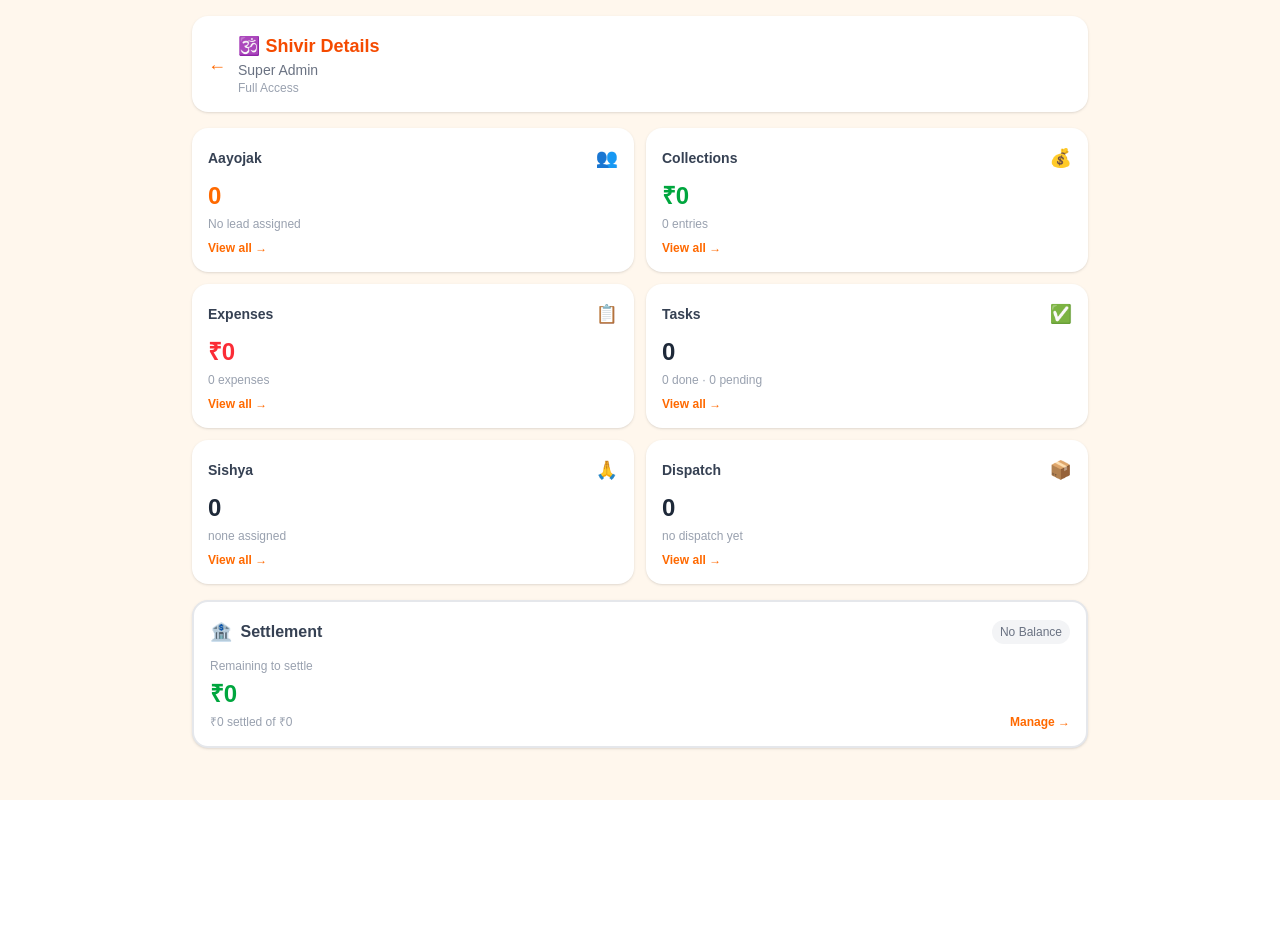
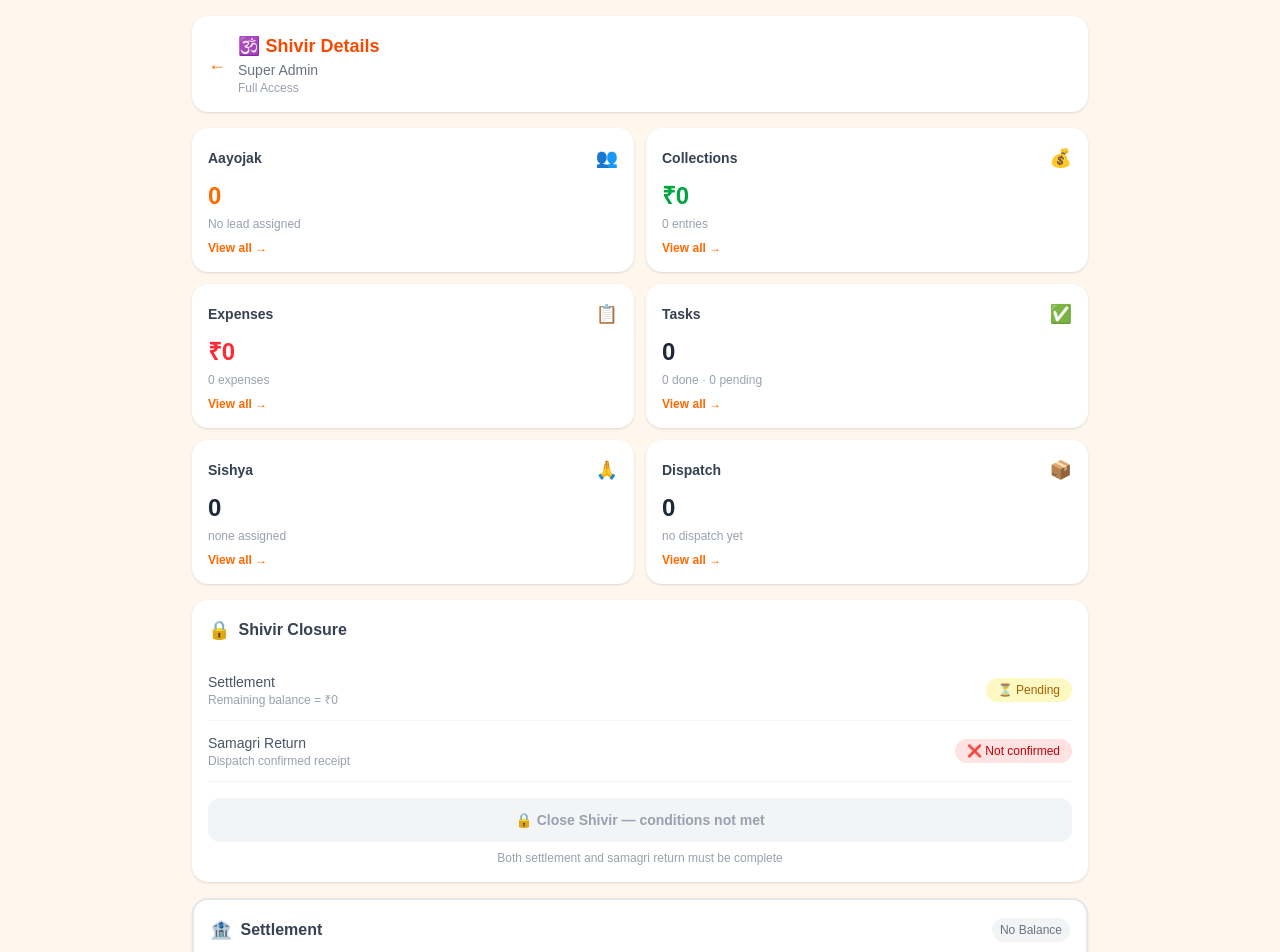
Before and after one commit to Rahul-git23/Shiver-app, a Next.js app: page /super-admin/shivir/1 in a window 1280 px wide. Shown: the top 952 px of the page. Before the commit the page ends 800 px from the top, so only its background shows below. Built offline with nearby package versions, Linux system fonts and the light colour scheme; no server answers; the database is empty; sample sign-in values are in the browser's storage.

Commit message:
Add Shivir Closure feature - Super Admin can close Shivir when settlement and samagri return are complete

```diff
--- a/app/super-admin/shivir/[id]/page.tsx
+++ b/app/super-admin/shivir/[id]/page.tsx
@@ -25,6 +25,11 @@ export default function ShivirDetailPage({ params }: { params: Promise<{ id: str
   const [dispatchRecords, setDispatchRecords] = useState<any[]>([]);
   const [settlements, setSettlements] = useState<any[]>([]);
   const [leadAayojakPhone, setLeadAayojakPhone] = useState('');
+
+  // Closure state
+  const [samagriReturnConfirmedByDispatch, setSamagriReturnConfirmedByDispatch] = useState(false);
+  const [closingShivir, setClosingShivir] = useState(false);
+  const [showCloseConfirm, setShowCloseConfirm] = useState(false);
 
   useEffect(() => {
     const unsubscribe = onAuthStateChanged(auth, async (currentUser) => {
@@ -80,6 +85,11 @@ export default function ShivirDetailPage({ params }: { params: Promise<{ id: str
     // Load settlements
     const settlementsData = await getShivirSettlements(id);
     setSettlements(settlementsData as any[]);
+
+    // Check if dispatch confirmed samagri return
+    const rtgSnap = await getDocs(query(collection(db, 'samagriReturnToGurudham'), where('shivirId', '==', id)));
+    const dispatchConfirmed = rtgSnap.docs.some(d => d.data().dispatchConfirmed === true);
+    setSamagriReturnConfirmedByDispatch(dispatchConfirmed);
   };
 
   // Computed values
@@ -274,6 +284,130 @@ export default function ShivirDetailPage({ params }: { params: Promise<{ id: str
 
         </div>
 
+        {/* ── Shivir Closure Card ── */}
+        {!isAdminViewer && (() => {
+          const settlementDone = remainingToSettle <= 0 && balance > 0;
+          const samagriDone = samagriReturnConfirmedByDispatch;
+          const alreadyClosed = shivir?.status === 'closed';
+          const readyToClose = settlementDone && samagriDone;
+
+          if (alreadyClosed) {
+            return (
+              <div className="bg-green-50 border border-green-200 rounded-2xl p-5 mb-4 text-center">
+                <p className="text-2xl mb-2">🕉️</p>
+                <p className="text-green-700 font-bold text-base">Shivir Closed</p>
+                <p className="text-green-600 text-sm mt-1">All Aayojaks have been deactivated.</p>
+                <p className="text-green-500 text-xs mt-1">They can be reactivated when assigned to a new Shivir.</p>
+              </div>
+            );
+          }
+
+          return (
+            <div className="bg-white rounded-2xl shadow p-4 mb-4">
+              <div className="flex items-center gap-2 mb-4">
+                <span className="text-lg">🔒</span>
+                <h2 className="font-bold text-gray-700">Shivir Closure</h2>
+              </div>
+
+              {/* Settlement status row */}
+              <div className="flex items-center justify-between py-3 border-b border-gray-100">
+                <div>
+                  <p className="text-sm text-gray-600">Settlement</p>
+                  <p className="text-xs text-gray-400">Remaining balance = ₹0</p>
+                </div>
+                <span className={`text-xs px-3 py-1 rounded-full font-medium ${
+                  settlementDone ? 'bg-green-100 text-green-700' : 'bg-yellow-100 text-yellow-700'
+                }`}>
+                  {settlementDone ? '✅ Done' : '⏳ Pending'}
+                </span>
+              </div>
+
+              {/* Samagri return status row */}
+              <div className="flex items-center justify-between py-3 border-b border-gray-100">
+                <div>
+                  <p className="text-sm text-gray-600">Samagri Return</p>
+                  <p className="text-xs text-gray-400">Dispatch confirmed receipt</p>
+                </div>
+                <span className={`text-xs px-3 py-1 rounded-full font-medium ${
+                  samagriDone ? 'bg-green-100 text-green-700' : 'bg-red-100 text-red-700'
+                }`}>
+                  {samagriDone ? '✅ Confirmed' : '❌ Not confirmed'}
+                </span>
+              </div>
+
+              {/* Close button or disabled state */}
+              {readyToClose ? (
+                <div className="mt-4">
+                  {showCloseConfirm ? (
+                    <div className="bg-red-50 rounded-xl p-4 space-y-3">
+                      <p className="text-red-700 font-semibold text-sm">⚠️ Are you sure?</p>
+                      <p className="text-red-600 text-xs">
+                        This will permanently close the Shivir and deactivate all {organisers.length} Aayojak accounts.
+                        They can be reactivated later when assigned to a new Shivir.
+                      </p>
+                      <div className="flex gap-2">
+                        <button
+                          onClick={() => setShowCloseConfirm(false)}
+                          className="flex-1 border border-gray-200 text-gray-500 font-semibold py-2 rounded-xl text-sm">
+                          Cancel
+                        </button>
+                        <button
+                          disabled={closingShivir}
+                          onClick={async () => {
+                            setClosingShivir(true);
+                            try {
+                              const { updateDoc, doc, writeBatch } = await import('firebase/firestore');
+                              const batch = writeBatch(db);
+
+                              // Close the Shivir
+                              batch.update(doc(db, 'shivirs', shivirId), { status: 'closed' });
+
+                              // Deactivate all Aayojaks
+                              for (const org of organisers) {
+                                const uSnap = await getDocs(query(collection(db, 'users'), where('phone', '==', org.phone)));
+                                if (!uSnap.empty) {
+                                  batch.update(doc(db, 'users', uSnap.docs[0].id), { status: 'deactivated' });
+                                }
+                                // Remove from shivirOrganisers
+                                batch.delete(doc(db, 'shivirOrganisers', org.id));
+                              }
+
+                              await batch.commit();
+
+                              setShivir((prev: any) => ({ ...prev, status: 'closed' }));
+                              setShowCloseConfirm(false);
+                            } catch (e) {
+                              alert('Could not close Shivir. Please try again.');
+                            }
+                            setClosingShivir(false);
+                          }}
+                          className="flex-1 bg-red-500 text-white font-bold py-2 rounded-xl text-sm disabled:opacity-50">
+                          {closingShivir ? 'Closing...' : 'Yes, Close Shivir'}
+                        </button>
+                      </div>
+                    </div>
+                  ) : (
+                    <button
+                      onClick={() => setShowCloseConfirm(true)}
+                      className="w-full bg-red-500 text-white font-bold py-3 rounded-xl text-sm">
+                      🔒 Close Shivir
+                    </button>
+                  )}
+                </div>
+              ) : (
+                <div className="mt-4">
+                  <div className="w-full bg-gray-100 text-gray-400 font-semibold py-3 rounded-xl text-sm text-center">
+                    🔒 Close Shivir — conditions not met
+                  </div>
+                  <p className="text-xs text-gray-400 text-center mt-2">
+                    Both settlement and samagri return must be complete
+                  </p>
+                </div>
+              )}
+            </div>
+          );
+        })()}
+
         {/* Settlement Card - Full Width */}
         <div onClick={() => goTo('settlement')}
           className={`bg-white rounded-2xl shadow p-4 cursor-pointer hover:shadow-md transition-shadow border-2 ${
```
